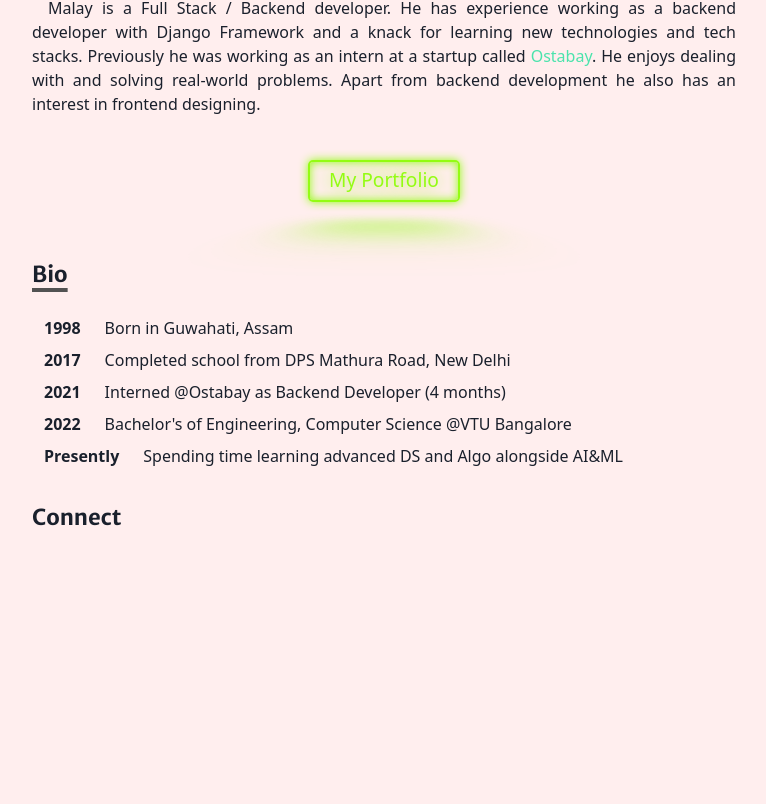
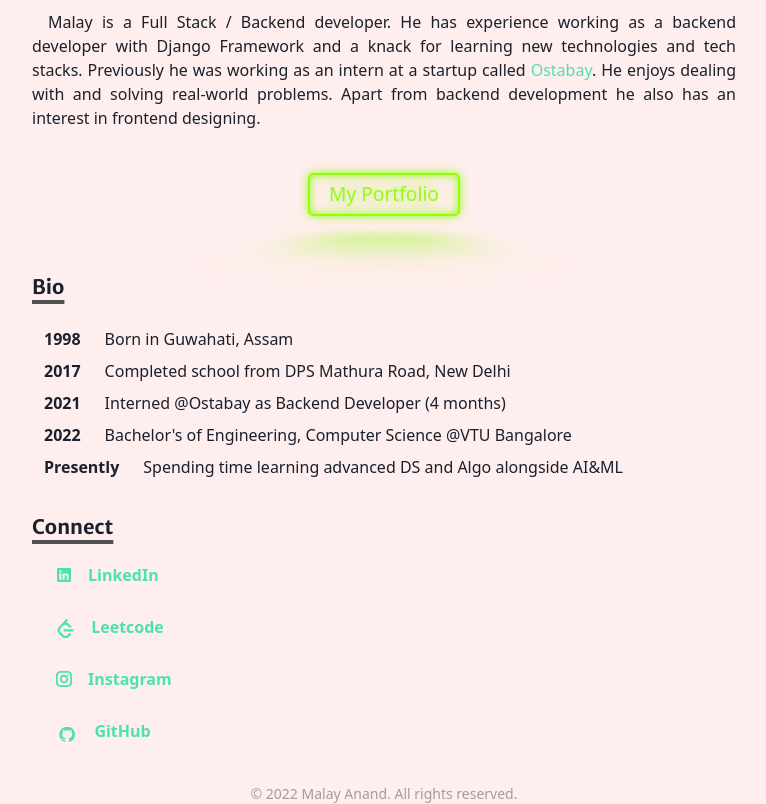
Before and after one commit to malayanand/portfolio-dev, a Next.js app: page / in a window 1280 px wide. Shown: the part 446-1250 px from the top of the page, without its empty margins (256-1022 px from the left). Before the commit the page ends 977 px from the top, so only its background shows below. Built offline with nearby package versions, Linux system fonts and the light colour scheme.

Commit message:
complete home page

```diff
--- /dev/null
+++ b/components/Footer.js
@@ -0,0 +1,11 @@
+import { Box } from "@chakra-ui/react";
+
+const Footer = () => {
+  return (
+    <Box align="center" opacity={"0.4"} fontSize="sm">
+      &copy; {new Date().getFullYear()} Malay Anand. All rights reserved.
+    </Box>
+  );
+};
+
+export default Footer;
--- a/components/Socials.js
+++ b/components/Socials.js
@@ -1,12 +1,96 @@
-import { Heading } from "@chakra-ui/react";
+import { Box, Heading, List, ListItem } from "@chakra-ui/react";
+import Section from "./section";
+import NextLink from "next/link";
+import { DiGithubBadge } from "react-icons/di";
+import { IoLogoLinkedin } from "react-icons/io5";
+import { GrInstagram } from "react-icons/gr";
+import { SiLeetcode } from "react-icons/si";
+
+const SocialButton = ({ children, href, icon, ...props }) => {
+  return (
+    <NextLink href={href} passHref>
+      <Box
+        as="button"
+        aria-label="social links"
+        display={"flex"}
+        // justifyContent={"space-evenly"}
+        mt={1}
+        ml={2}
+        height={"3rem"}
+        width={"10rem"}
+        alignContent={"left"}
+        textAlign={"center"}
+        color="#4BE3AC"
+        borderRadius={8}
+        fontWeight={"bold"}
+        pt={2}
+        pr={4}
+        pb={2}
+        // p={4}
+        _hover={{
+          bg: "#4be3ac26",
+          textDecoration: "underline",
+          textUnderlineOffset: "0.2em",
+          textDecorationColor: "#94FC13",
+          transition:
+            "background-color 100ms linear, text-decoration 800ms linear",
+        }}
+        {...props}
+      >
+        <Box align={"center"} pt={1} ml={4} mr={4} aria-label="social-icons">
+          {icon}
+        </Box>
+        {children}
+      </Box>
+    </NextLink>
+  );
+};
 
 const Socials = () => {
   return (
-    <>
-      <Heading as="h1" variant="section-title">
+    <Section delay={0.3}>
+      <Heading mb={4} as="h1" variant="section-title">
         Connect
       </Heading>
-    </>
+      <List>
+        <ListItem>
+          <SocialButton
+            align="center"
+            icon={<IoLogoLinkedin size={"1rem"} />}
+            href="https://www.linkedin.com/in/anandmalay"
+          >
+            LinkedIn
+          </SocialButton>
+        </ListItem>
+        <ListItem>
+          <SocialButton
+            align="center"
+            icon={<SiLeetcode size={"1.2rem"} />}
+            href=""
+          >
+            Leetcode
+          </SocialButton>
+        </ListItem>
+        <ListItem>
+          <SocialButton
+            align="center"
+            icon={<GrInstagram size={"1rem"} />}
+            href=""
+          >
+            Instagram
+          </SocialButton>
+        </ListItem>
+        <ListItem>
+          <SocialButton
+            align="center"
+            icon={<DiGithubBadge size={"1.4rem"} />}
+            href=""
+          >
+            GitHub
+          </SocialButton>
+        </ListItem>
+      </List>
+    </Section>
   );
 };
 
--- a/components/glow-button.js
+++ b/components/glow-button.js
@@ -1,4 +1,4 @@
-import { background, Box } from "@chakra-ui/react";
+import { Box } from "@chakra-ui/react";
 import NextLink from "next/link";
 
 const GlowButton = ({ children, href, ...props }) => {
--- a/components/layouts/Layout.js
+++ b/components/layouts/Layout.js
@@ -1,5 +1,6 @@
 import { Container, Box } from "@chakra-ui/react";
 import Nav from "./Nav";
+import Footer from "../Footer";
 
 const Layout = ({ children }) => {
   return (
@@ -8,6 +9,7 @@ const Layout = ({ children }) => {
       <Container pt={16} maxW="container.md">
         {children}
       </Container>
+      <Footer />
     </Box>
   );
 };
--- a/lib/theme.js
+++ b/lib/theme.js
@@ -1,4 +1,4 @@
-import { extendTheme, textDecoration } from "@chakra-ui/react";
+import { extendTheme } from "@chakra-ui/react";
 import { mode } from "@chakra-ui/theme-tools";
 
 const styles = {
@@ -18,7 +18,7 @@ const components = {
         textUnderlineOffset: 6,
         textDecorationThickness: 4,
         textDecorationColor: "#525252",
-        fontSize: 22,
+        fontSize: 20,
       },
     },
   },
--- a/pages/index.js
+++ b/pages/index.js
@@ -1,14 +1,6 @@
 import Head from "next/head";
 import NextLink from "next/link";
-import {
-  Container,
-  Box,
-  Heading,
-  Image,
-  useColorModeValue,
-  Link,
-  Button,
-} from "@chakra-ui/react";
+import { Container, Box, Heading, Link } from "@chakra-ui/react";
 import Bio from "../components/Bio";
 import Section from "../components/section";
 import Paragraph from "../components/Paragraph";
@@ -26,7 +18,7 @@ export default function Home() {
       </Head>
 
       <Box
-        mt={16}
+        mt={20}
         display={{ md: "flex" }}
         flexDirection="row"
         justify-content="space-evenly"
@@ -34,12 +26,7 @@ export default function Home() {
         mb={16}
       >
         <Box>
-          <Box
-            mt={16}
-            fontWeight="bold"
-            color="#4BE3AC
-"
-          >
+          <Box mt={16} fontWeight="bold" color="#4BE3AC">
             <h5 fontSize={{ base: "1rem", md: "1.6rem" }} align="left">
               Full Stack / Software Engineer
             </h5>
```
